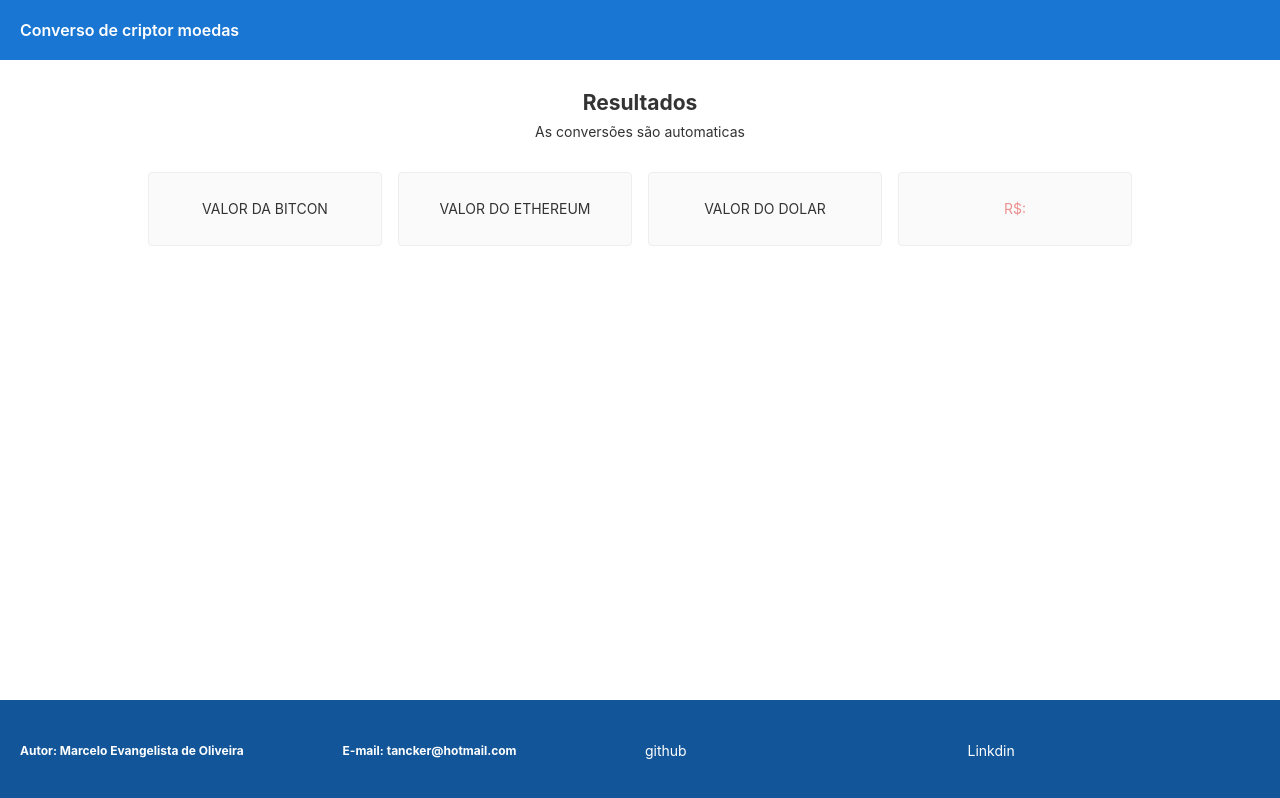
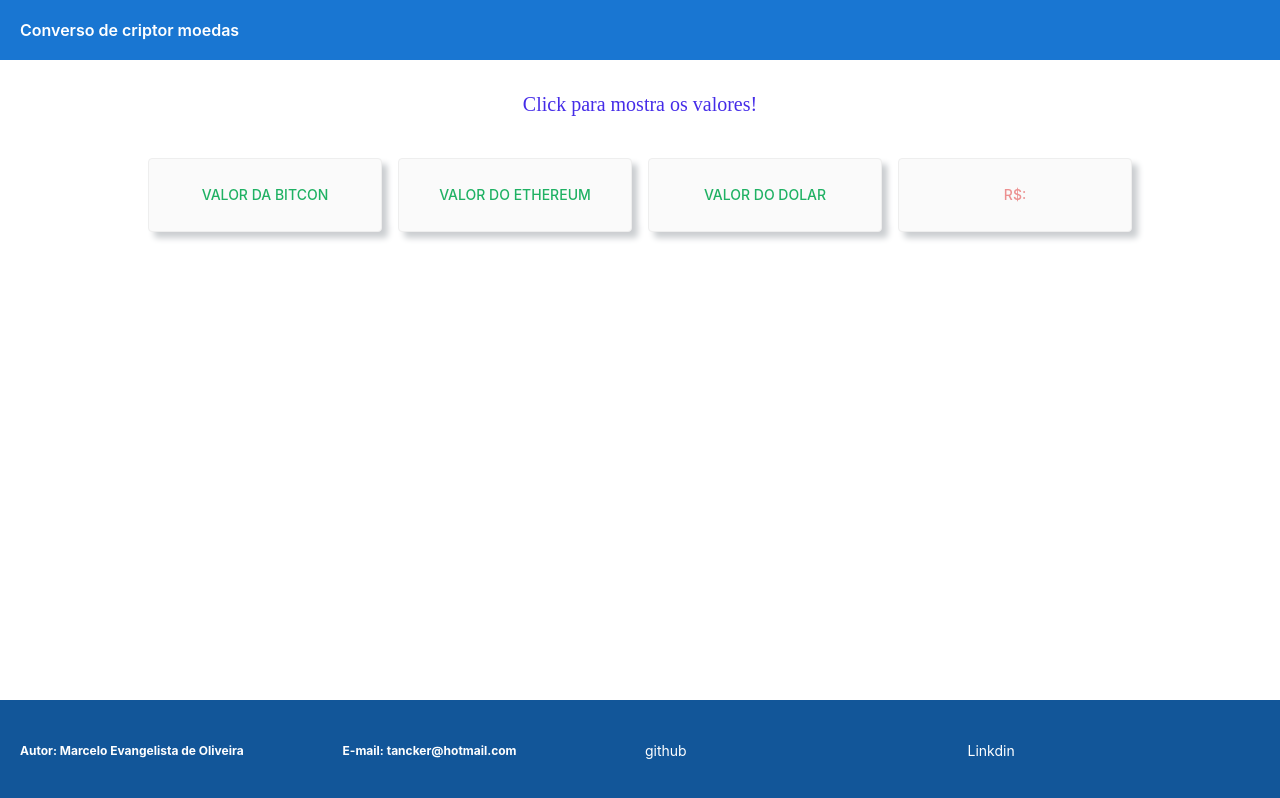
Before and after one commit to veih/conversobit, an Angular app: page / in a window 1280 px wide. Built offline with nearby package versions, Linux system fonts and the light colour scheme.

Commit message:
reajustes

```diff
--- a/src/app/components/cards/cards.component.css
+++ b/src/app/components/cards/cards.component.css
@@ -3,6 +3,7 @@
   border-radius: 4px;
   border: 1px solid #eee;
   background-color: #fafafa;
+  color: #1fb163;
   height: 40px;
   width: 200px;
   margin: 0 8px 16px;
@@ -13,12 +14,19 @@
   align-items: center;
   transition: all 0.2s ease-in-out;
   line-height: 24px;
+  font-weight: 500;
+  box-shadow: 6px 6px 6px #cbced1, -6px -6px 6px white;
+  transition: 0.5s;
 }
 
 .card:hover {
   border-color: #1976d2;
   color: #1976d2;
-  transform: translateY(-8px);
+  transform: translateY(-2px);
+  cursor: pointer;
+  font-weight: 500;
+  box-shadow: 10px 10px 10px #cbced1, -10px -10px 10px white;
+  transition: 0.5s;
 }
 .terminal {
   position: relative;
--- a/src/app/components/content/content.component.css
+++ b/src/app/components/content/content.component.css
@@ -13,10 +13,20 @@ h4,
 h5,
 h6 {
   margin: 8px 0;
+  font-size: 25px;
+  font-weight: 500;
+  line-height: 1.4;
+  color: rgb(177, 168, 240);
 }
 
 p {
   margin: 0;
+  margin: 8px 0;
+  font-size: 20px;
+  font-weight: 500;
+  font-family: ' ui-sans-serif';
+  line-height: 1.4;
+  color: rgb(69, 44, 232);
 }
 
 .spacer {
--- a/src/app/components/content/content.component.html
+++ b/src/app/components/content/content.component.html
@@ -1,4 +1,3 @@
 <div class="content" role="main">
-  <h2>Resultados</h2>
-  <p>As conversões são automaticas</p>
+  <p>Click para mostra os valores!</p>
 </div>
```
